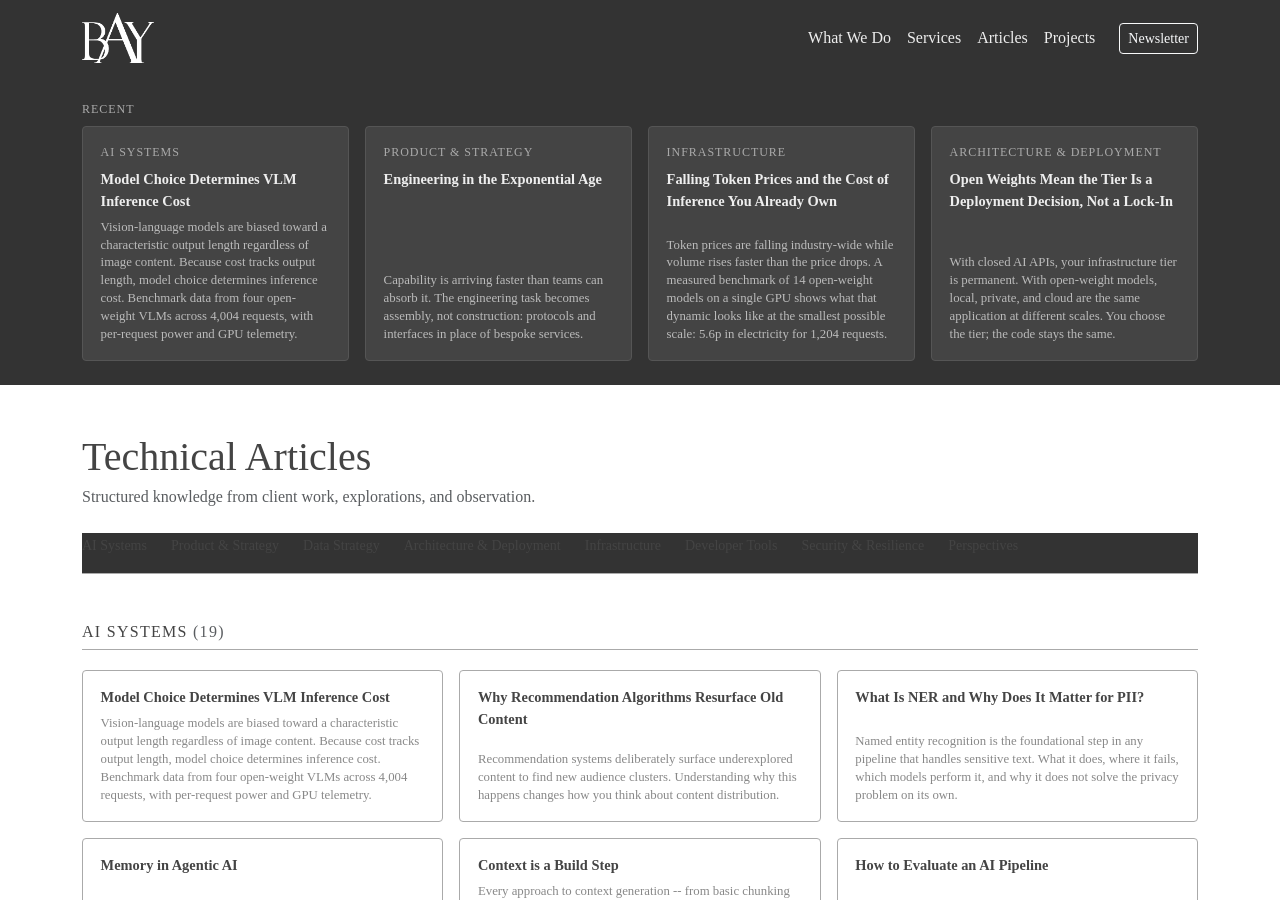
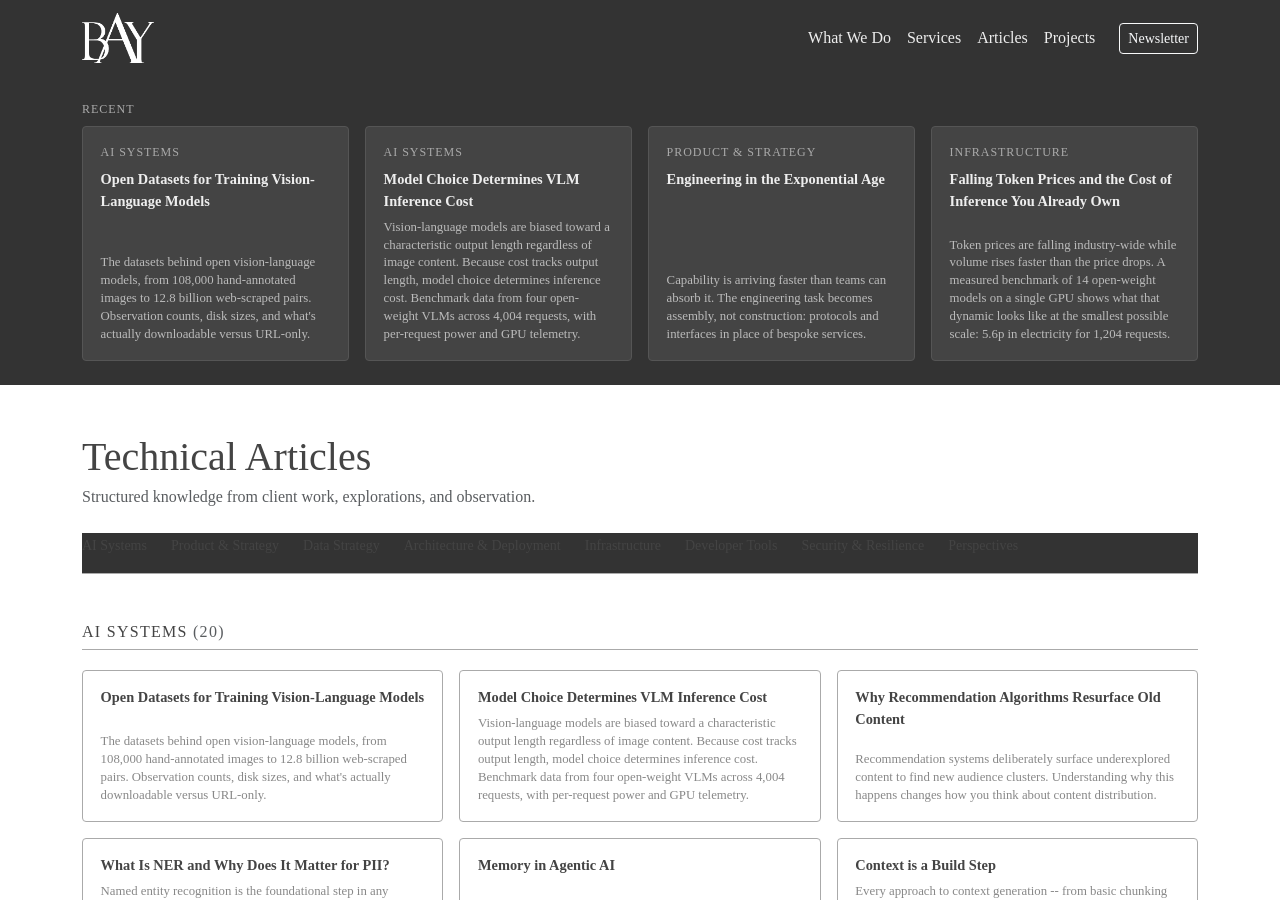
Before and after one commit to bayinfosys/bayinfosys.github.io, a Jekyll site: the page built from library.html, in a window 1280 px wide and 900 px high. Built offline with Jekyll 4.4.1, drawn with Linux system fonts in a browser that asks for light colours; some of the changed lines change nothing that is shown.

Commit message:
vlm datasets article

```diff
--- a/_posts/2026-01-01-25-llm-evaluation.md
+++ b/_posts/2026-01-01-25-llm-evaluation.md
@@ -11,6 +11,7 @@ related:
   - 46-labels-are-the-task
   - 23-business-goals
   - 33-vector-db-filters
+  - 85-vlm-datasets
 ---
 
 # LLM Evaluation Metrics
--- a/_posts/2026-01-01-32-training-llm.md
+++ b/_posts/2026-01-01-32-training-llm.md
@@ -11,6 +11,7 @@ related:
   - 46-labels-are-the-task
   - 12-alignment
   - 35-faster-horses
+  - 85-vlm-datasets
 ---
 
 # LLM Training Fundamentals: From Tokens to Human Preference
--- /dev/null
+++ b/_posts/2026-01-01-85-vlm-datasets.md
@@ -0,0 +1,55 @@
+---
+date: 2026-07-04
+layout: article
+title: "Open Datasets for Training Vision-Language Models"
+seo_title: "Open VLM Training Datasets: Sizes, Examples and Sources"
+description: "The datasets behind open vision-language models, from 108,000 hand-annotated images to 12.8 billion web-scraped pairs. Observation counts, disk sizes, and what's actually downloadable versus URL-only."
+keywords: ["vlm training data", "open image text datasets", "vision language model datasets", "laion dataset", "obelics dataset", "coco dataset size", "open dataset list ai"]
+topic: "AI Systems"
+related:
+  - 61-eval-datasets
+  - 46-labels-are-the-task
+  - 25-llm-evaluation
+---
+
+# Open Datasets for Training Vision-Language Models
+
+The datasets behind open vision-language models span five orders of magnitude in observation count, from 108,000 hand-annotated images to 12.8 billion pairs scraped from the open web.
+They span a similar range in disk size, and a wide range in how directly they can be inspected: some are complete, downloadable image archives; others are tables of URLs and captions, with the images themselves fetched live from the web at training time (or not, if the URL has since died).
+This is a reference for what these datasets actually contain, in what quantity, and what a download involves.
+
+## Curated image-caption pairs
+
+**COCO (2017), Common Objects in Context.** 118,287 training images and 5,000 validation images, each with five independent captions, for 616,767 captions total. A typical record pairs a photograph of an everyday scene (a kitchen, a street, a group of people) with a short factual sentence describing it. Images total 20.1GB (train, val, and unlabelled test combined); annotations add roughly 250MB more. Downloadable directly from cocodataset.org.
+
+**Visual Genome.** 108,077 images, each annotated with an average of 42 region descriptions, 21 objects, and 18 pairwise relationships, for 5.4 million region descriptions in total. Rather than one caption per image, each image carries dozens of short descriptions of specific regions (a described patch of the image might read as a short phrase naming an object and its immediate context). Image archives total roughly 23GB; the JSON annotation files (objects, relationships, region descriptions, question-answer pairs) add several GB more per file. Downloadable from the Visual Genome site or the Hugging Face Hub.
+
+**Conceptual Captions (CC3M and CC12M).** CC3M holds approximately 3.3 million image-alt-text pairs; CC12M relaxes CC3M's filtering to reach roughly 12.4 million pairs, with longer, noisier captions. Both are distributed as tab-separated URL-and-caption tables rather than image archives (the CC12M table itself is 2.1GB; the images have to be fetched separately and a portion of the URLs no longer resolve). A typical pair is a product or stock photograph with alt-text describing its subject in a single generic phrase, harvested from the HTML of the source page.
+
+**WIT (Wikipedia-based Image Text).** 37.6 million image-text pairs drawn from Wikipedia across more than 100 languages, built from image captions, alt-text, and surrounding article context rather than a single caption type. Distributed as metadata tables; images are fetched from Wikimedia Commons.
+
+## Web-scale filtered pairs
+
+**LAION-5B.** 5.85 billion image-text pairs filtered from Common Crawl by CLIP similarity score (2.32 billion English-language, 2.26 billion in over 100 other languages, the remainder undetermined). The metadata alone (URLs, captions, similarity scores, NSFW and watermark scores) runs to 2.65TB; the full image set, if downloaded, is estimated at around 220TB. Withdrawn by LAION in December 2023 over CSAM findings in the metadata; re-LAION-5B, a filtered replacement, followed in August 2024.
+
+**LAION-COCO.** A 600-million-pair subset of LAION, re-captioned using BLIP and CLIP rather than relying on the original alt-text, intended to read closer to COCO-style captions at web scale. Distributed the same way as LAION-5B: metadata table plus separate image fetch.
+
+**DataComp CommonPool.** 12.8 billion image-text pairs collected from Common Crawl between 2014 and 2022, the largest public pool of its kind at release. DataComp-1B is a filtered subset of 1.4 billion pairs, benchmarked to outperform LAION-2B at the same training compute. Released as a URL table with face-blurring applied; a 2025 audit found personal documents and thousands of unblurred faces had passed the filters regardless.
+
+## Dense and region-level annotation
+
+**Open Images V7.** Approximately 9.2 million images, of which 1.9 million carry dense annotation: 16 million bounding boxes across 600 classes, 2.8 million segmentation masks, 675,000 localised narrative descriptions (a spoken description synchronised with a mouse trace over the image), and 66.4 million point-level labels. The full annotated set (1.74 million training images plus validation) totals roughly 561GB. Downloadable via Google's hosted archives or the FiftyOne dataset zoo.
+
+## Interleaved documents
+
+**OBELICS.** 141 million web documents containing 353 million images interleaved with 115 billion text tokens, extracted from Common Crawl. Rather than isolated image-caption pairs, each record preserves a whole web page's structure: paragraphs of text with images positioned where they appeared on the source page, which is what lets a model trained on it handle multiple images in one context rather than one image per prompt. Distributed with images referenced by URL: the text and metadata alone total 377GB as parquet; the full set with images embedded runs to roughly 715GB. HuggingFace's own documentation flags a meaningful proportion of pornographic and violent material inherited from the source crawl.
+
+## Instruction and QA fine-tuning collections
+
+**The Cauldron.** A curated collection of 50 existing vision-language datasets (VQA, OCR, chart and document understanding, visual reasoning) reformatted into a single multi-turn conversational structure, built for fine-tuning Idefics2. It is a repackaging layer over other datasets on this list rather than a new collection of images.
+
+**Docmatix.** 2.4 million document images and 9.5 million question-answer pairs, generated from 1.3 million PDFs (sourced from the PDFA dataset) by transcribing each document and using a language model to generate Q&A pairs, then filtering roughly 15% as hallucinated. A 240x scale increase over the DocVQA dataset it was built to supplement.
+
+**VQAv2.** 1.1 million questions and roughly 13 million answers over 265,016 images drawn from COCO, each question answered by multiple human annotators to capture disagreement. Reuses COCO's image files; the annotation and question files add under 1GB.
+
+(If you're evaluating which of these underlies a model you're considering deploying, the practical question is usually narrower than "what was it trained on": whether the training data's licence, safety filtering, and content are appropriate for your use case. [Get in touch](/contact) if that audit would help.)
```
